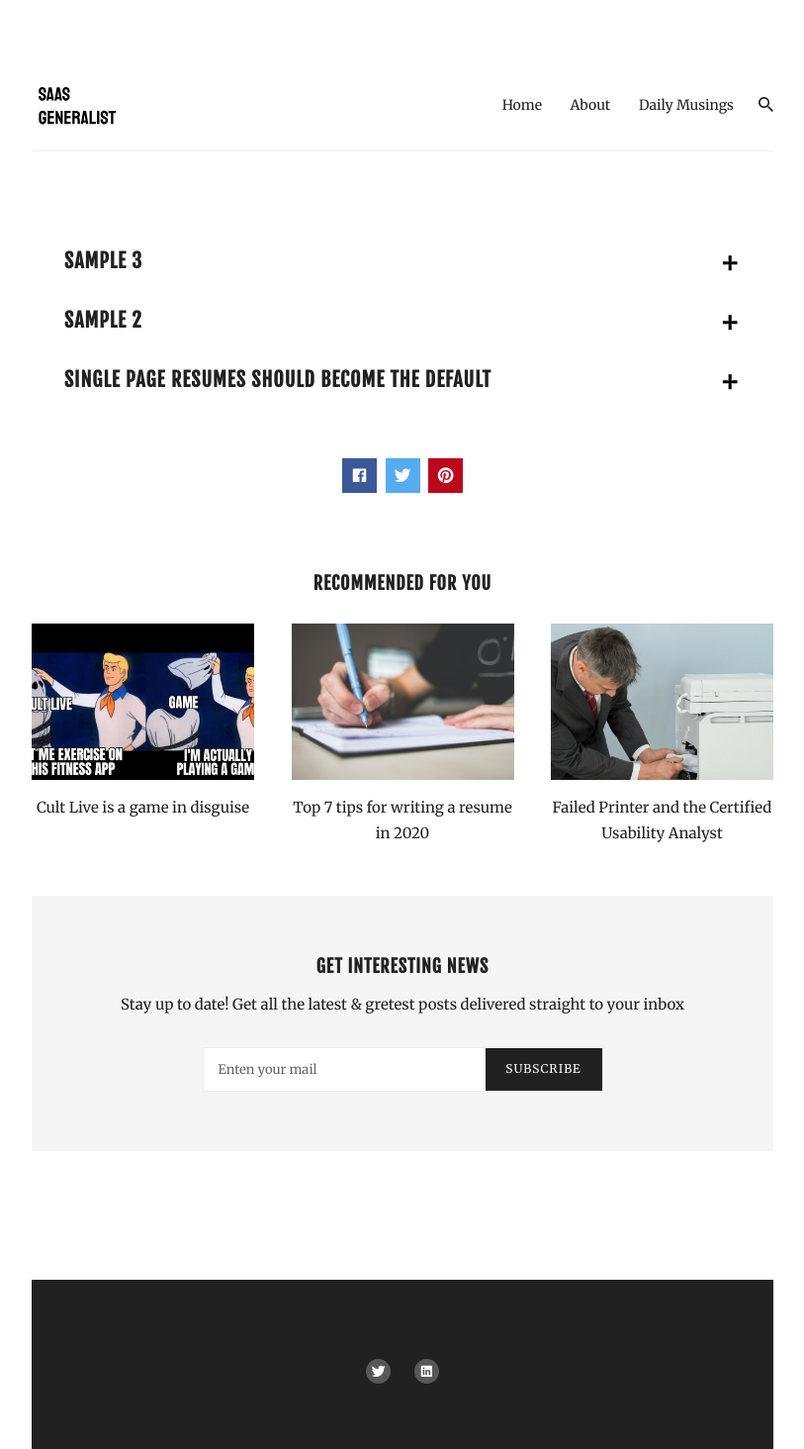
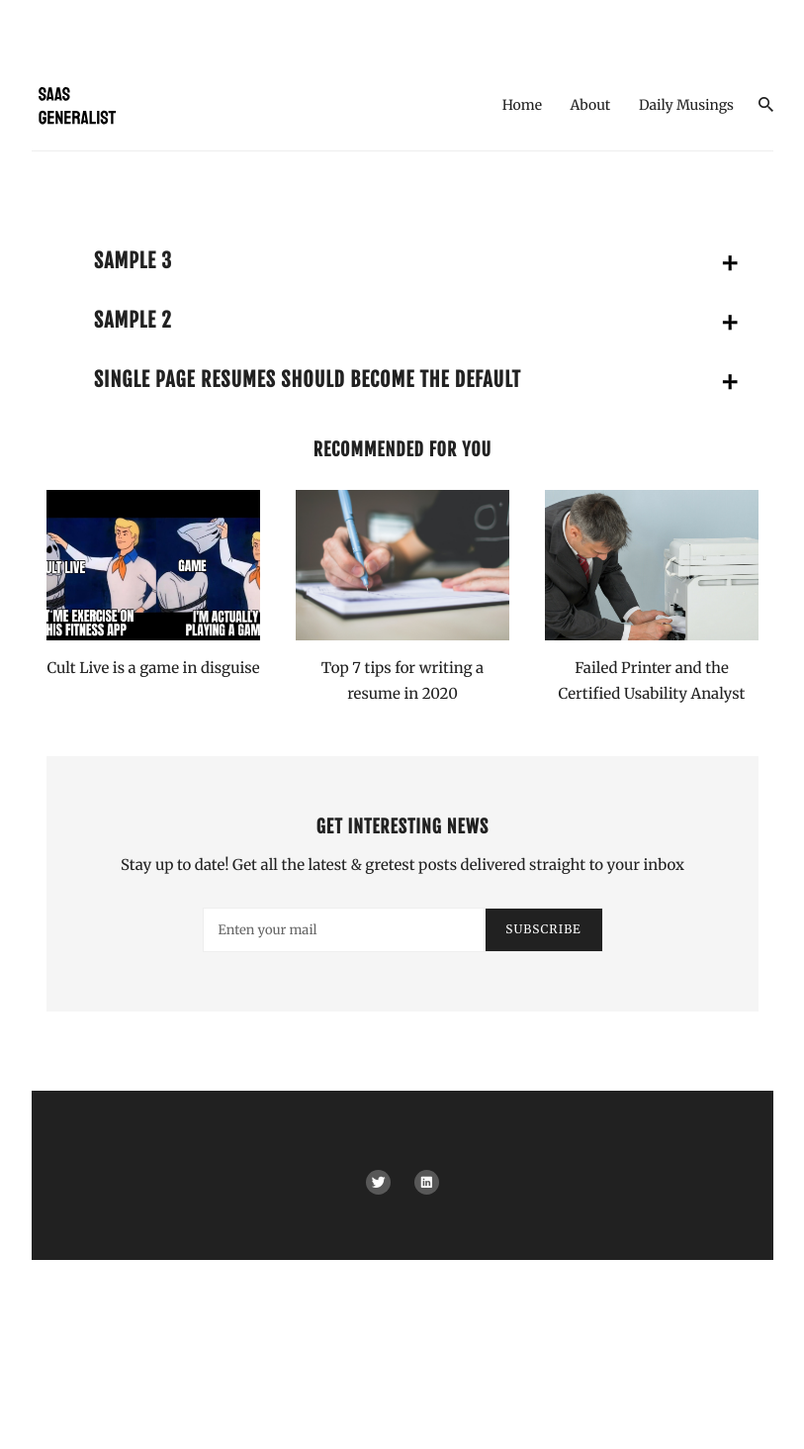
Before and after one commit to yenceesanjeev/saasgeneralist.github.io, a Jekyll site: the page built from _pages/styleguide.md, in a window 1280 px wide. Shown: the whole page at 99% size, without its empty margins (233-1046 px from the left). Built offline with Jekyll 4.4.1, drawn with Linux system fonts in a browser that asks for light colours; nearby versions of some CDN libraries; after the commit the page ends 1273 px from its top, so only the background shows below that.

Commit message:
minor changes to daily page

```diff
--- a/_layouts/daily.html
+++ b/_layouts/daily.html
@@ -1,7 +1,7 @@
 ---
 layout: default
 ---
-
+<div class = "daily-container">
 <ul class = "daily-list">
 	{% for post in site.categories.daily %}
 <li>
@@ -13,49 +13,6 @@ layout: default
 	{% endfor %}
 
 </ul>
-
-
-
-
-<div class="container">
-	<div class="row">
-		<div class="col col-12">
-
-			<!-- begin post -->
-			<article class="post wow fadeInUp" data-wow-delay=".2s">
-
-			{% if page.image and page.image != "" %}
-				<div class="post-image" style="background-image: url('{{ page.image | relative_url }}')"></div>
-			{% endif %}
-
-				<div class="post__content">
-					{{ content }}
-				</div>
-
-				<div class="post__share">
-					<ul class="share__list list-reset">
-						<li class="share__item">
-							<a class="share__link share__facebook"
-								href="https://www.facebook.com/sharer/sharer.php?u={{ site.url }}{{ site.baseurl }}{{ page.url }}"
-								onclick="window.open(this.href, 'pop-up', 'left=20,top=20,width=500,height=500,toolbar=1,resizable=0'); return false;"
-								title="Share on Facebook" rel="nofollow"><i class="ion ion-logo-facebook"></i></a>
-						</li>
-
-						<li class="share__item">
-							<a class="share__link share__twitter"
-								href="https://twitter.com/intent/tweet?text={{ page.title | uri_escape }}&url={{ site.url }}{{ site.baseurl }}{{ page.url }}"
-								onclick="window.open(this.href, 'pop-up', 'left=20,top=20,width=500,height=500,toolbar=1,resizable=0'); return false;"
-								title="Share on Twitter" rel="nofollow"><i class="ion ion-logo-twitter"></i></a>
-						</li>
-
-						<li class="share__item">
-							<a class="share__link share__pinterest"
-								href="http://pinterest.com/pin/create/button/?url={{ site.url }}{{ page.url }}&amp;media={{ site.url }}{{ site.baseurl }}/images/{{ page.image }}&amp;description={{ page.title | uri_escape }}"
-								onclick="window.open(this.href, 'pop-up', 'left=20,top=20,width=900,height=500,toolbar=1,resizable=0'); return false;"
-								title="Share on Pinterest" rel="nofollow"><i class="ion ion-logo-pinterest"></i></a>
-						</li>
-					</ul>
-				</div>
 
 <div class="widget-recent">
 <h5 class="widget__title">Recommended for you</h5>
@@ -90,7 +47,7 @@ layout: default
 	</form>
 </div>
 
-
+</div>
 				{% if site.disqus-identifier %} {% include disqus-comments.html %} {% endif %}
 
 			</article>
--- a/_sass/4-layouts/_daily.scss
+++ b/_sass/4-layouts/_daily.scss
@@ -1,10 +1,16 @@
+.daily-container {
+  margin: 0 280px 50px 280px;
+
+}
+
 .daily-list {
   list-style-type: none;
-  margin: 0 280px 50px 280px;
+
 
   h4 {
      margin-bottom: 0px;
   }
+
 
 .accordion {
 background-color: #fff;
@@ -52,9 +58,15 @@ color: $light-gray;
 }
 
 @media only screen and (max-width: 800px) {
-  .daily-list {
-    list-style-type: none;
+  .daily-container  {
     margin: 0 20px 50px 20px;
+    h4 {
+      font-size: smaller;
+    }
+
+    ul {
+      margin-left: 0
+    }
 
   }
 
@@ -63,6 +75,11 @@ color: $light-gray;
   color: black;
   }
 
+  accordion:after {
+    font-size: x-large;
+
+  }
+
 
   margin-bottom: 50px;
 }
```
Lines whose indentation alone changed are shown as unchanged.
